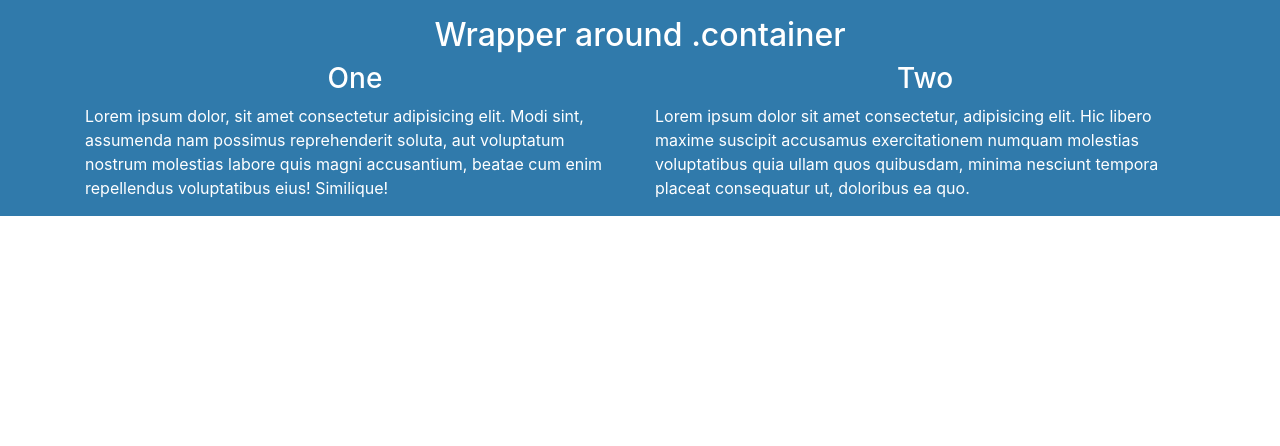
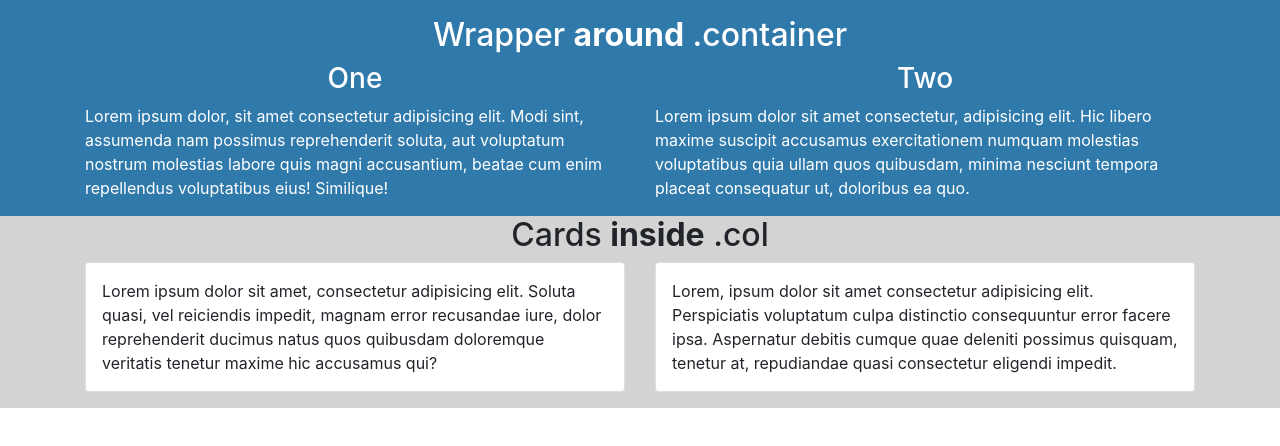
Before and after one commit to natesherfick/bootstrap, a plain HTML site: page index.html in a window 1280 px wide. Drawn offline with nearby package versions, Linux system fonts and the light colour scheme.

Commit message:
completed part 2

```diff
--- a/index.html
+++ b/index.html
@@ -1,30 +1,67 @@
 <html lang="en">
+
 <head>
   <meta charset="UTF-8">
   <meta name="viewport" content="width=device-width, initial-scale=1.0">
-  <link rel="stylesheet" href="https://stackpath.bootstrapcdn.com/bootstrap/4.4.1/css/bootstrap.min.css" integrity="sha384-Vkoo8x4CGsO3+Hhxv8T/Q5PaXtkKtu6ug5TOeNV6gBiFeWPGFN9MuhOf23Q9Ifjh" crossorigin="anonymous">
+  <link rel="stylesheet" href="https://stackpath.bootstrapcdn.com/bootstrap/4.4.1/css/bootstrap.min.css"
+    integrity="sha384-Vkoo8x4CGsO3+Hhxv8T/Q5PaXtkKtu6ug5TOeNV6gBiFeWPGFN9MuhOf23Q9Ifjh" crossorigin="anonymous">
   <link rel="stylesheet" href="style.css">
   <title>Bootstrap</title>
 </head>
+
 <body>
   <div class="blueish text-white">
     <div class="container">
-      <div class="row"></div>
-      <div class="col-12 pt-3 text-center">
-        <h2>Wrapper around .container</h2>
+      <div class="row">
+        <div class="col-12 pt-3 text-center">
+          <h2>Wrapper <b>around</b> .container</h2>
+        </div>
+
+        <div class="col-6 pb-3">
+          <h3 class="text-center">One</h3>
+          Lorem ipsum dolor, sit amet consectetur adipisicing elit. Modi sint, assumenda nam possimus reprehenderit
+          soluta, aut voluptatum nostrum molestias labore quis magni accusantium, beatae cum enim repellendus
+          voluptatibus eius! Similique!
+        </div>
+        <div class="col-6">
+          <h3 class="text-center">Two</h3>
+          Lorem ipsum dolor sit amet consectetur, adipisicing elit. Hic libero maxime suscipit accusamus exercitationem
+          numquam molestias voluptatibus quia ullam quos quibusdam, minima nesciunt tempora placeat consequatur ut,
+          doloribus ea quo.
+        </div>
       </div>
+    </div>
+  </div>
+
+  <div class="grayish">
+    <div class="container">
       <div class="row">
-      <div class="col-6 pb-3">
-        <h3 class="text-center">One</h3>
-        Lorem ipsum dolor, sit amet consectetur adipisicing elit. Modi sint, assumenda nam possimus reprehenderit soluta, aut voluptatum nostrum molestias labore quis magni accusantium, beatae cum enim repellendus voluptatibus eius! Similique!</div>
-      <div class="col-6">
-        <h3 class="text-center">Two</h3>
-        Lorem ipsum dolor sit amet consectetur, adipisicing elit. Hic libero maxime suscipit accusamus exercitationem numquam molestias voluptatibus quia ullam quos quibusdam, minima nesciunt tempora placeat consequatur ut, doloribus ea quo.</div>
+        <div class="col-12 text-center">
+          <h2>Cards <b>inside</b> .col</h2>
+        </div>
+
+          <div class="col-6">
+            <div class="card mb-3 p-3">Lorem ipsum dolor sit amet, consectetur adipisicing elit. Soluta quasi, vel
+              reiciendis
+              impedit, magnam error recusandae iure, dolor reprehenderit ducimus natus quos quibusdam doloremque
+              veritatis
+              tenetur maxime hic accusamus qui?
+            </div>
+          </div>
+          <div class="col-6">
+            <div class="card p-3">Lorem, ipsum dolor sit amet consectetur adipisicing elit. Perspiciatis voluptatum
+              culpa distinctio consequuntur error facere ipsa. Aspernatur debitis cumque quae deleniti possimus
+              quisquam, tenetur at, repudiandae quasi consectetur eligendi impedit.
+            </div>
+          </div>
+
+
       </div>
 
-      <div class="row"></div>
+    </div>
 
-    </div>
+
+
   </div>
 
 
@@ -32,4 +69,5 @@
 
 
 </body>
+
 </html>
--- a/style.css
+++ b/style.css
@@ -1,3 +1,7 @@
 .blueish{
 background-color: rgb(48, 122, 171);
 }
+
+.grayish{
+  background-color: lightgray;
+}
```
